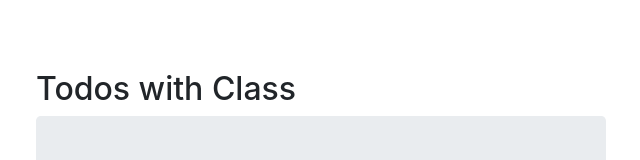
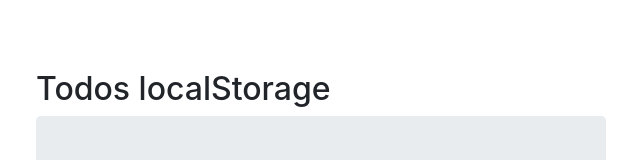
Before and after one commit to beatrixyu/todos-loalStorge, a plain HTML site: page index.html in a window 1280 px wide. Shown: the part 244-404 px from the top of the page, without its empty margins (319-959 px from the left). Drawn offline with nearby package versions, Linux system fonts and the light colour scheme.

Commit message:
Update index.html

```diff
--- a/index.html
+++ b/index.html
@@ -55,7 +55,7 @@
     <br /><br />
     <!-- class method form -->
     <div class="container" style="width: 600px;">
-      <h2>Todos with Class</h2>
+      <h2>Todos localStorage </h2>
       <div class="jumbotron">
         <form id="myForm">
           <div class="form-group">
```
